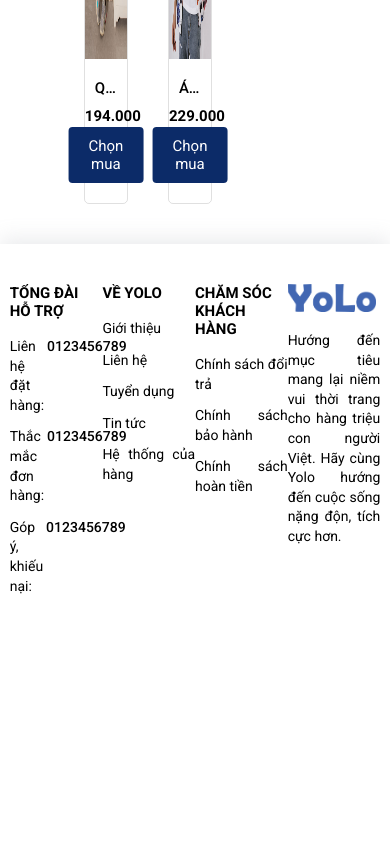
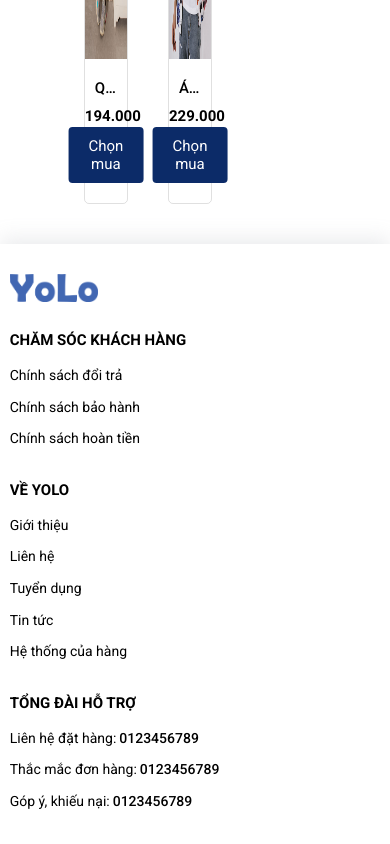
Before and after one commit to nguyenducde/shopping-authentic, a React (Create React App) app: page /danh-muc in a window 390 px wide. Shown: the part 2415-3259 px from the top of the page. Before the commit the page ends 3063 px from the top, so only its background shows below. Built offline with nearby package versions, Linux system fonts and the light colour scheme.

Commit message:
Responsive - Mobile - Footer

```diff
--- a/src/sass/_footer.scss
+++ b/src/sass/_footer.scss
@@ -42,3 +42,39 @@
         }
     }
 }
+
+@media only screen and (min-width: 1300px){
+
+}
+
+@media only screen and (min-width: 1024px) and (max-width: 1299px){
+
+}
+
+@media only screen and (min-width: 768px) and (max-width: 1023px){
+
+}
+
+@media only screen and (max-width: 768px) {
+    .footer {
+        padding-bottom: 0;
+        padding-top: 3rem;
+
+        &-group {
+            flex-direction: column-reverse;
+
+            &__item {
+                margin-bottom: 2rem;
+                width: 100%;
+
+                &:last-child {
+                    margin-bottom: 1rem;
+
+                    & .footer-group__item-content {
+                        display: none;
+                    }
+                }
+            }
+        }
+    }
+}
```
